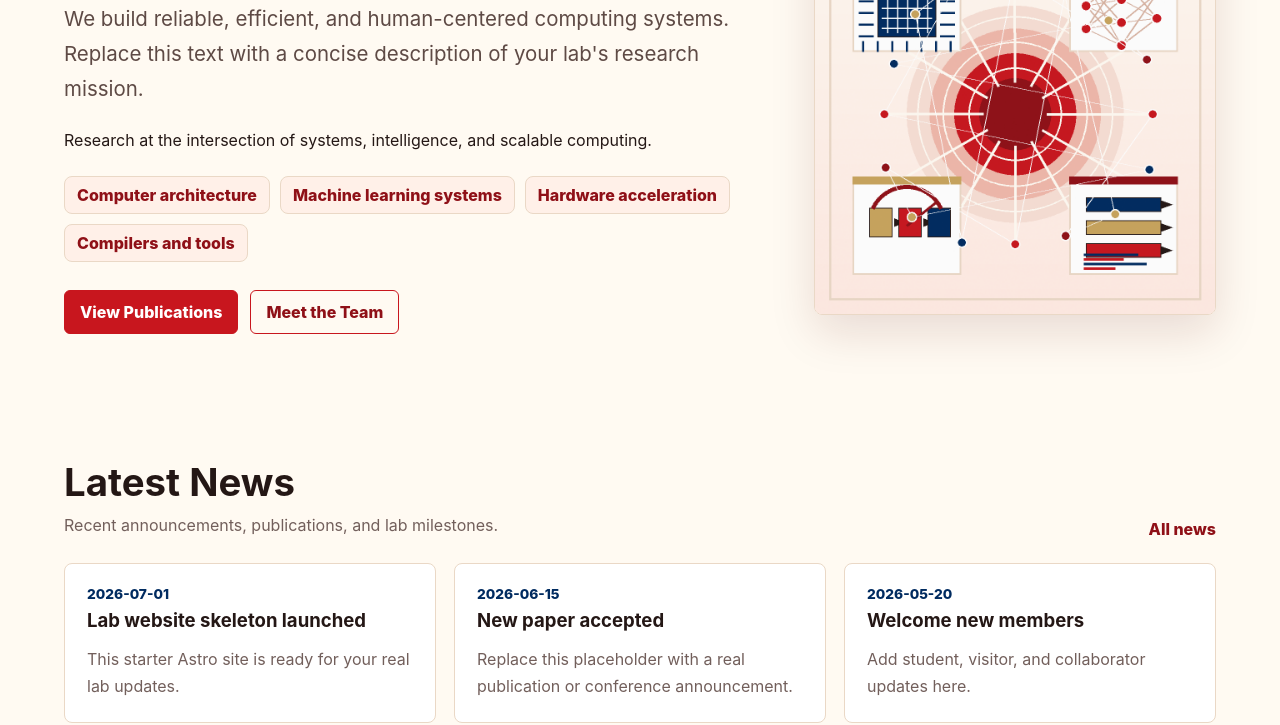
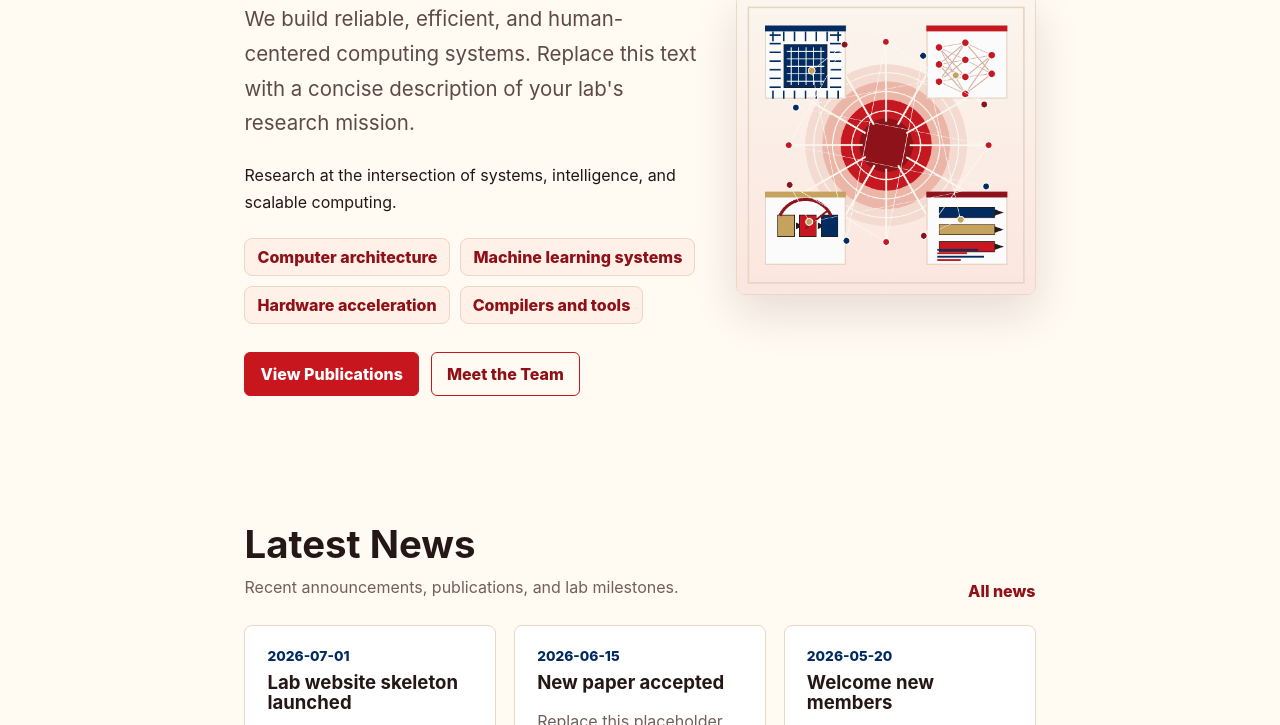
Before and after one commit to XiaoyeAsZ/homepage, an Astro site: page / in a window 1280 px wide. Shown: the part 243-968 px from the top of the page. Built offline with nearby package versions, Linux system fonts and the light colour scheme; Astro itself is replaced by a stand-in of ours.

Commit message:
update pages

```diff
--- a/src/styles/global.css
+++ b/src/styles/global.css
@@ -11,6 +11,7 @@
   --gold: #c8a45d;
   --tint: #fff0e8;
   --shadow: 0 18px 45px rgba(88, 18, 18, 0.13);
+  --content-width: min(1120px, 61.8vw);
   font-family:
     Inter, ui-sans-serif, system-ui, -apple-system, BlinkMacSystemFont, "Segoe UI",
     sans-serif;
@@ -123,6 +124,13 @@ nav a[aria-current="page"] {
 .page-header {
   padding-left: clamp(18px, 5vw, 64px);
   padding-right: clamp(18px, 5vw, 64px);
+}
+
+.section > *,
+.page-header > * {
+  margin-left: auto;
+  margin-right: auto;
+  max-width: var(--content-width);
 }
 
 .intro-section {
@@ -270,7 +278,7 @@ p {
 .section-heading p {
   color: var(--muted);
   margin: 8px 0 0;
-  max-width: 680px;
+  max-width: min(680px, 100%);
 }
 
 .link {
@@ -331,7 +339,7 @@ p {
 .page-header p:last-child {
   color: var(--muted);
   font-size: 1.1rem;
-  max-width: 780px;
+  max-width: min(780px, var(--content-width));
 }
 
 .timeline {
@@ -410,6 +418,10 @@ p {
 }
 
 @media (max-width: 1000px) {
+  :root {
+    --content-width: min(100%, 760px);
+  }
+
   .grid.four {
     grid-template-columns: repeat(2, minmax(0, 1fr));
   }
```
